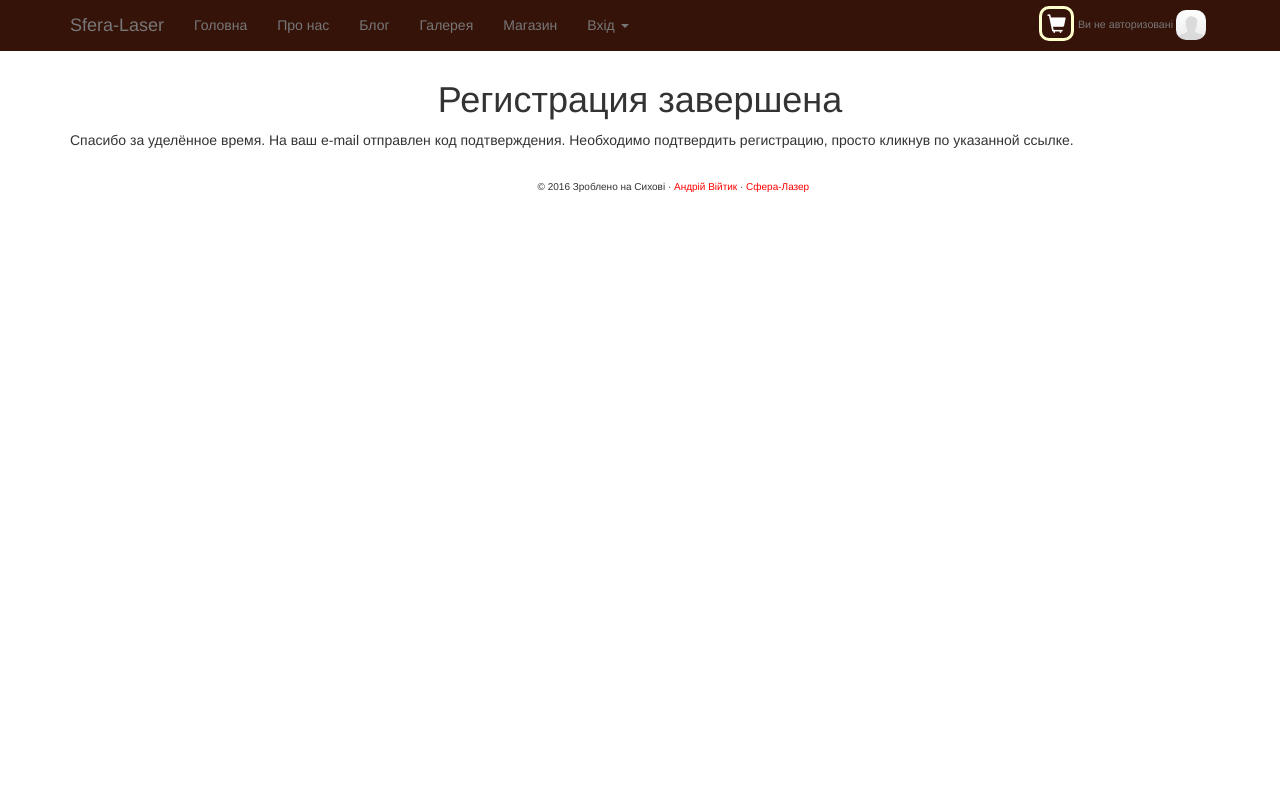
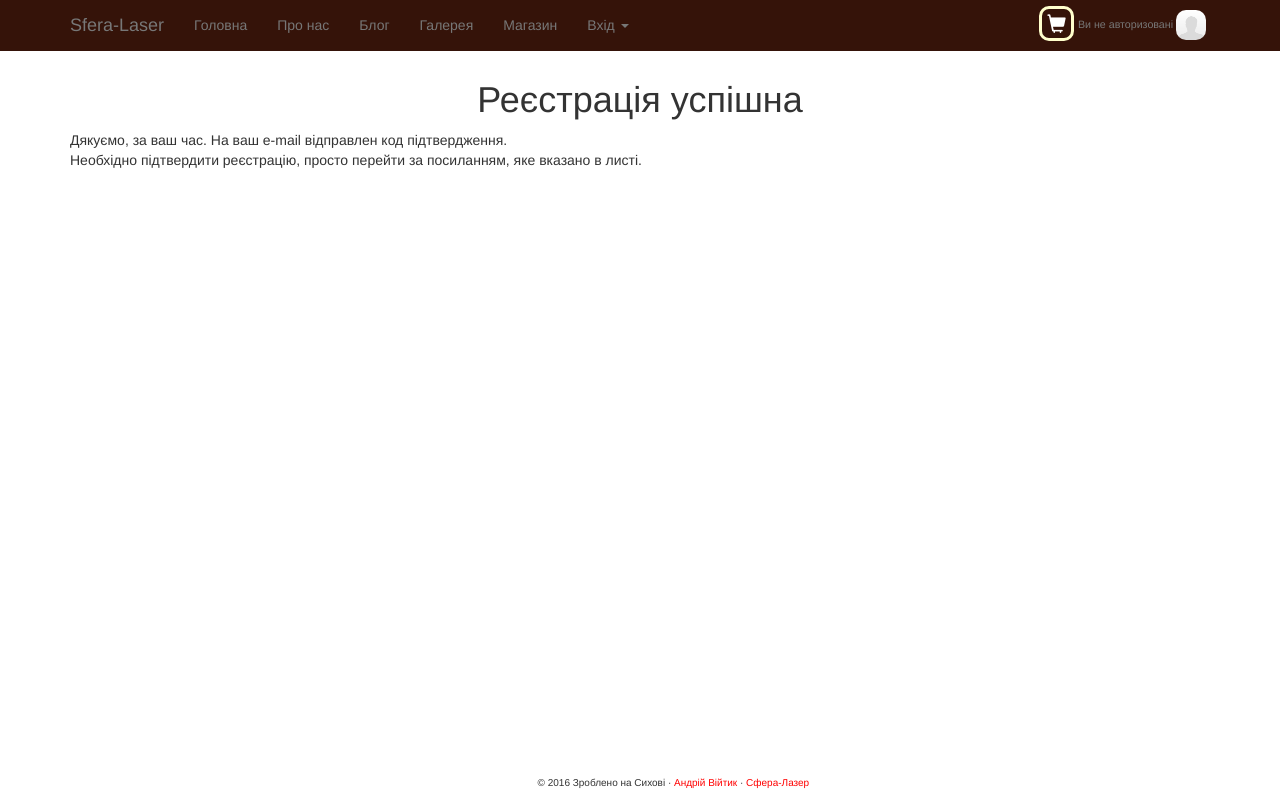
Before and after one commit to mushroom2/laserSite, a Django app: page /register/complete/ in a window 1280 px wide. Run offline with Django 3.2, Linux system fonts and the light colour scheme; parts of the project's set-up code (start-up, migrations or seed data) failed here and were passed over; some libraries are stand-ins or nearby versions.

Commit message:
design fix + bottom footer position

```diff
--- a/blog/static/blog/style.css
+++ b/blog/static/blog/style.css
@@ -4,6 +4,15 @@
     background: url("https://pp.vk.me/c637331/v637331751/cf68/GCPKsVkVxB0.jpg") no-repeat fixed center center / cover ;
 }
 */
+html{
+    position: relative;
+    min-height: 100%;
+}
+
+body{
+    margin-bottom: 40px;
+}
+
 .navbar-default {
     background-color: #351309;
     border-color: #351309;
@@ -24,6 +33,7 @@
     font-size: 10px;
     margin-left: 42%;
     margin-top: 10px;
+    bottom: 10px;
 }
 a{
     color: #FF0000;
@@ -196,6 +206,9 @@ margin-top: 3px;
     color: #fcf8e3;
     background: #351309;
     width: 390px;
+    position: absolute;
+    bottom: 40px;
+    right: 26px;
 
 }
 #one_pic{
--- a/magaz/templates/magaz/base.html
+++ b/magaz/templates/magaz/base.html
@@ -201,7 +201,7 @@ $('body,html').animate({scrollTop:0},800);
 
     </div><!-- /.container -->
 
-      <div class="foot">
+      <div class="foot mas" >
       <footer>
         &copy; 2016 Зроблено на Сихові &middot; <a href="https://www.facebook.com/profile.php?id=100007905615689">Андрій Війтик</a> &middot; <a href="https://www.facebook.com/SferaLaser">Сфера-Лазер</a>
       </footer>
--- a/registration/templates/registration/registration_complete.html
+++ b/registration/templates/registration/registration_complete.html
@@ -1,7 +1,6 @@
 {% extends "magaz/base.html" %}
 {% block content %}
-<h1>Регистрация завершена</h1>
-Спасибо за уделённое время. На ваш e-mail отправлен
-код подтверждения. Необходимо подтвердить регистрацию,
-просто кликнув по указанной ссылке.<br/><br/>
+<h1>Реєстрація успішна</h1>
+Дякуємо, за ваш час. На ваш e-mail відправлен код підтвердження.<br/>
+Необхідно підтвердити реєстрацію, просто перейти за посиланням, яке вказано в листі.<br/>
 {% endblock %}
```
Also changed, not shown: registration/templates/registration/activation_complete.html (+4 -4 lines).
